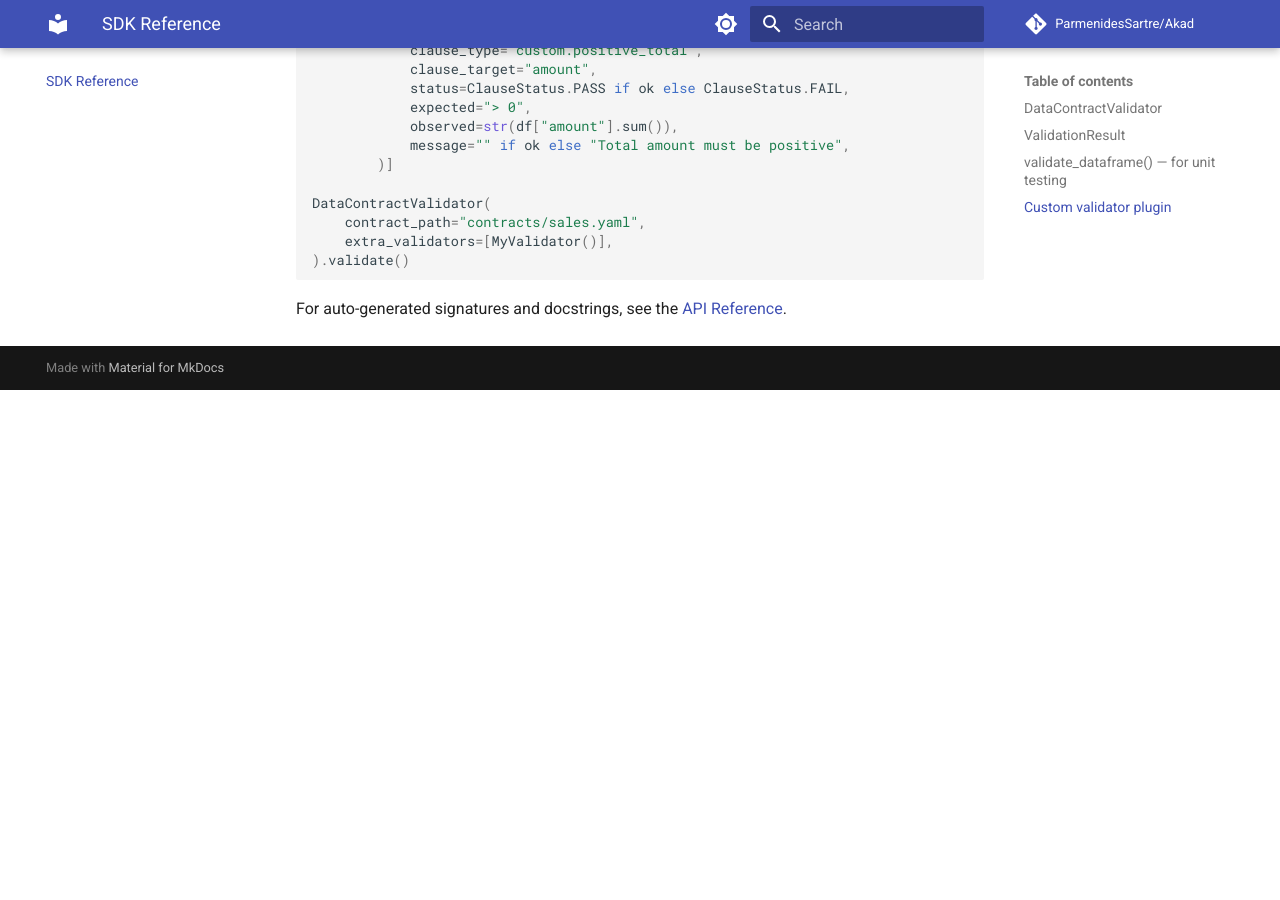
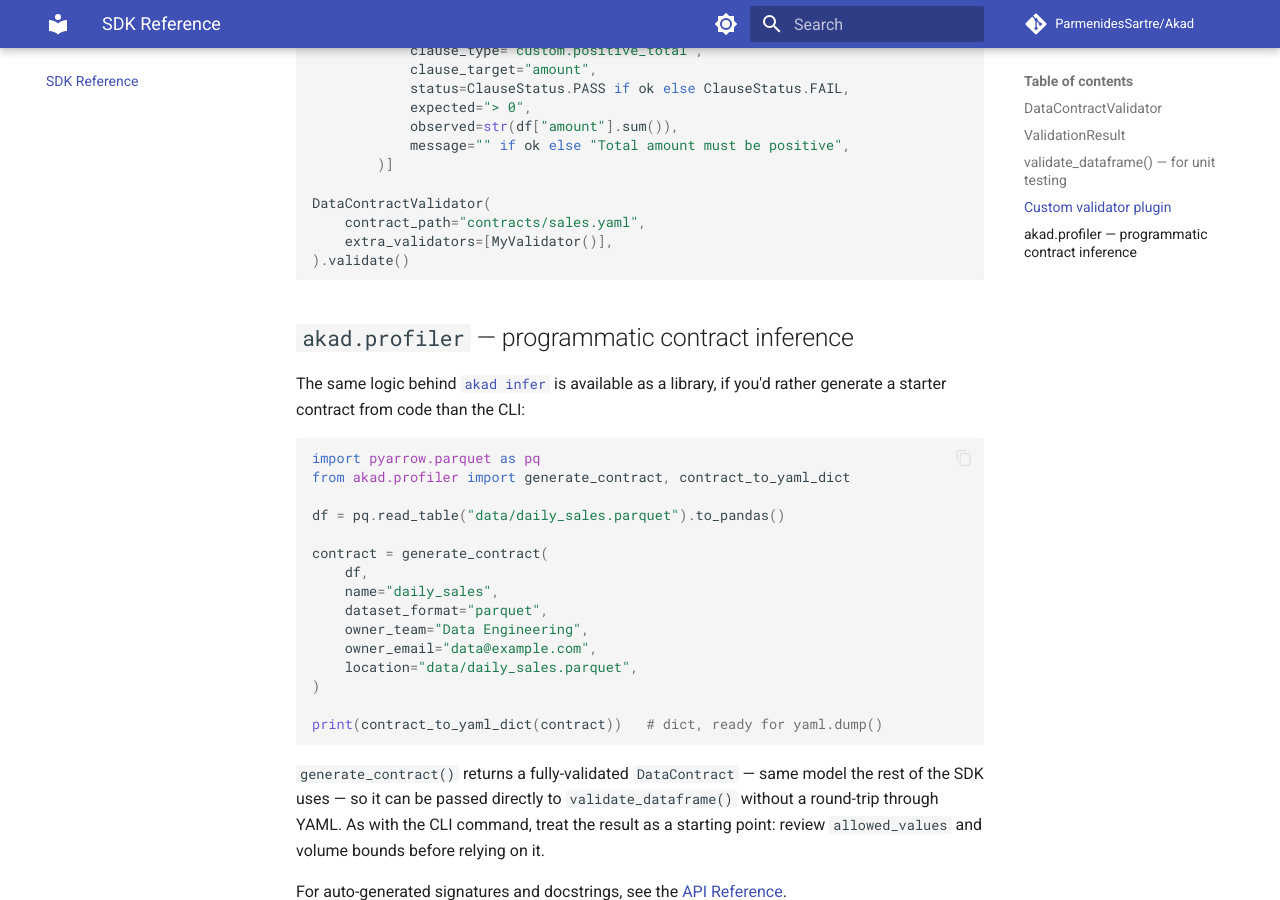
Before and after one commit to ParmenidesSartre/Akad, an MkDocs documentation site: the page built from docs/sdk-reference.md, in a window 1280 px wide and 900 px high, scrolled down 1307 px. Built offline with MkDocs 1.6.1 and Material for MkDocs 9.7.7, drawn with Linux system fonts in a browser that asks for light colours; comment, search, counter and statistics services are not loaded; before the commit the page ends 1697 px from its top, so only the background shows below that.

Commit message:
Bring all docs up to date with CI/CD, lint/mypy, and akad infer
- Add CHANGELOG.md documenting v1.0.0 and v1.1.0
- README + docs/contributing.md: mention ruff/mypy alongside pytest as
  required checks (CI runs all three on every push), add profiler.py
  and .github/workflows/ to the project structure tree
- docs/sdk-reference.md: document akad.profiler for programmatic
  contract generation, cross-linked with the CLI reference
- docs/architecture.md: add the profiler as a documented (dev-time,
  non-deployed) component
- docs/quickstart.md: point to akad infer as an alternative starting
  point for users who already have data
- mkdocs.yml: add Changelog to nav (links to GitHub, no duplication)
- Verified every new cross-reference anchor resolves correctly in the
  actual mkdocs --strict build, not just by inspection

````diff
--- a/docs/sdk-reference.md
+++ b/docs/sdk-reference.md
@@ -70,4 +70,28 @@ DataContractValidator(
 ).validate()
 ```
 
+## `akad.profiler` — programmatic contract inference
+
+The same logic behind [`akad infer`](cli-reference.md#akad-infer-scaffold-a-starter-contract) is available as a library, if you'd rather generate a starter contract from code than the CLI:
+
+```python
+import pyarrow.parquet as pq
+from akad.profiler import generate_contract, contract_to_yaml_dict
+
+df = pq.read_table("data/daily_sales.parquet").to_pandas()
+
+contract = generate_contract(
+    df,
+    name="daily_sales",
+    dataset_format="parquet",
+    owner_team="Data Engineering",
+    owner_email="data@example.com",
+    location="data/daily_sales.parquet",
+)
+
+print(contract_to_yaml_dict(contract))   # dict, ready for yaml.dump()
+```
+
+`generate_contract()` returns a fully-validated `DataContract` — same model the rest of the SDK uses — so it can be passed directly to `validate_dataframe()` without a round-trip through YAML. As with the CLI command, treat the result as a starting point: review `allowed_values` and volume bounds before relying on it.
+
 For auto-generated signatures and docstrings, see the [API Reference](api-reference.md).
--- a/mkdocs.yml
+++ b/mkdocs.yml
@@ -61,3 +61,4 @@ nav:
   - API Reference: api-reference.md
   - Architecture: architecture.md
   - Contributing: contributing.md
+  - Changelog: https://github.com/ParmenidesSartre/Akad/blob/main/CHANGELOG.md
````
Also changed, not shown: CHANGELOG.md (added, +23 -0 lines), README.md (+13 -2 lines), docs/architecture.md (+4 -0 lines), docs/contributing.md (+11 -4 lines), docs/quickstart.md (+3 -0 lines).
